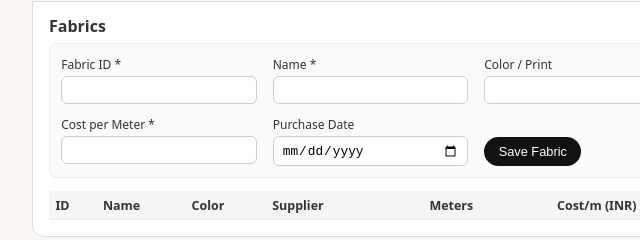
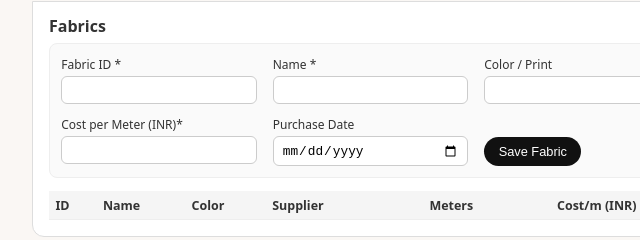
Before and after one commit to zuviabrand/zuvia-ui, a plain HTML site: page index.html in a window 1280 px wide. Shown: the part 175-415 px from the top of the page, 58-698 px from the left. Drawn offline with Linux system fonts and the light colour scheme; no server answers.

Commit message:
Update index.html

```diff
--- a/index.html
+++ b/index.html
@@ -36,7 +36,7 @@
       <div><label>Color / Print</label><input id="fabricColor" /></div>
       <div><label>Supplier</label><input id="fabricSupplier" /></div>
       <div><label>Meters *</label><input id="fabricMeters" type="number" step="0.01" required /></div>
-      <div><label>Cost per Meter *</label><input id="fabricCostPerMeter" type="number" step="0.01" required /></div>
+      <div><label>Cost per Meter (INR)*</label><input id="fabricCostPerMeter" type="number" step="0.01" required /></div>
       <div><label>Purchase Date</label><input id="fabricDate" type="date" /></div>
       <div style="align-self:end;"><button class="btn-primary" type="submit">Save Fabric</button></div>
     </form>
```
